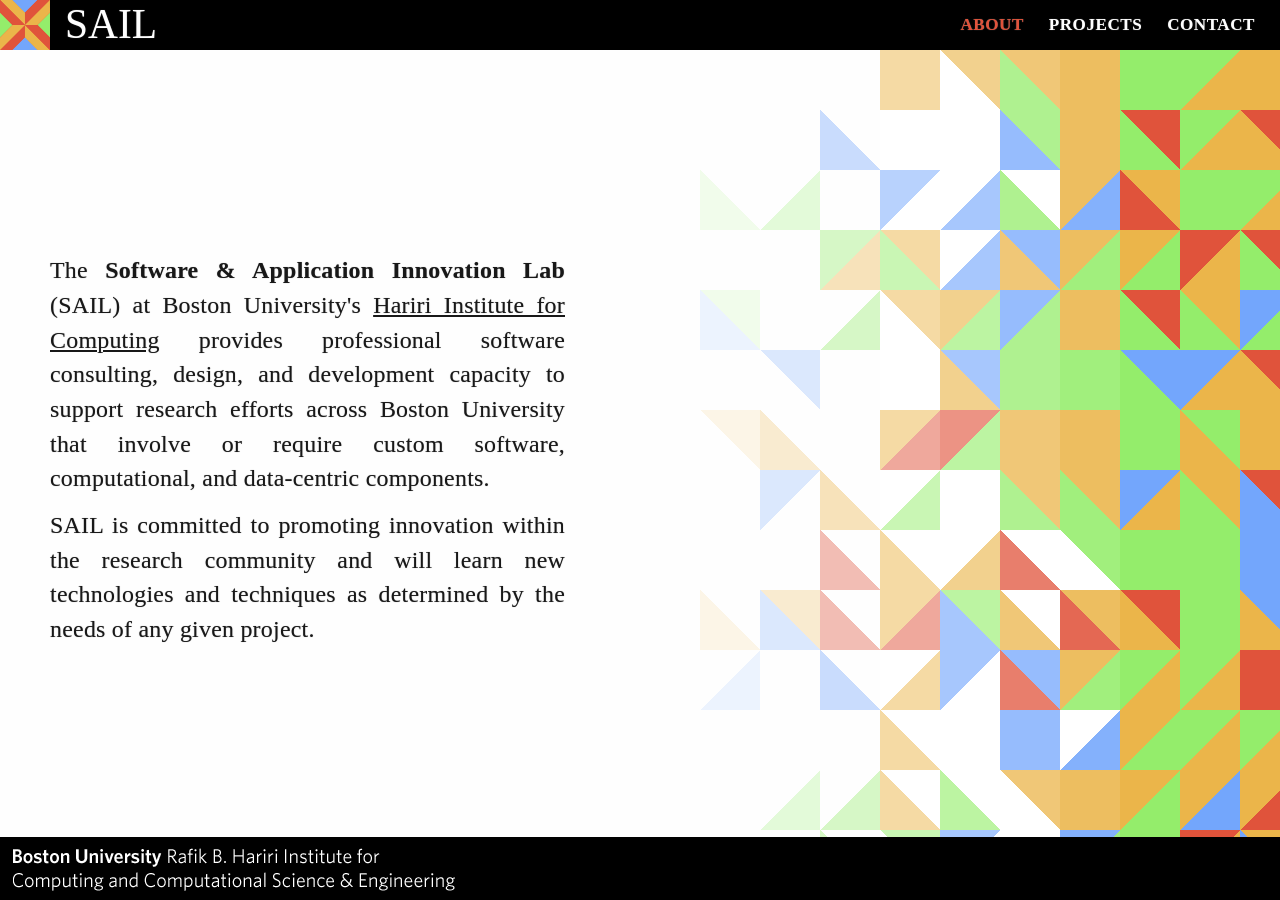
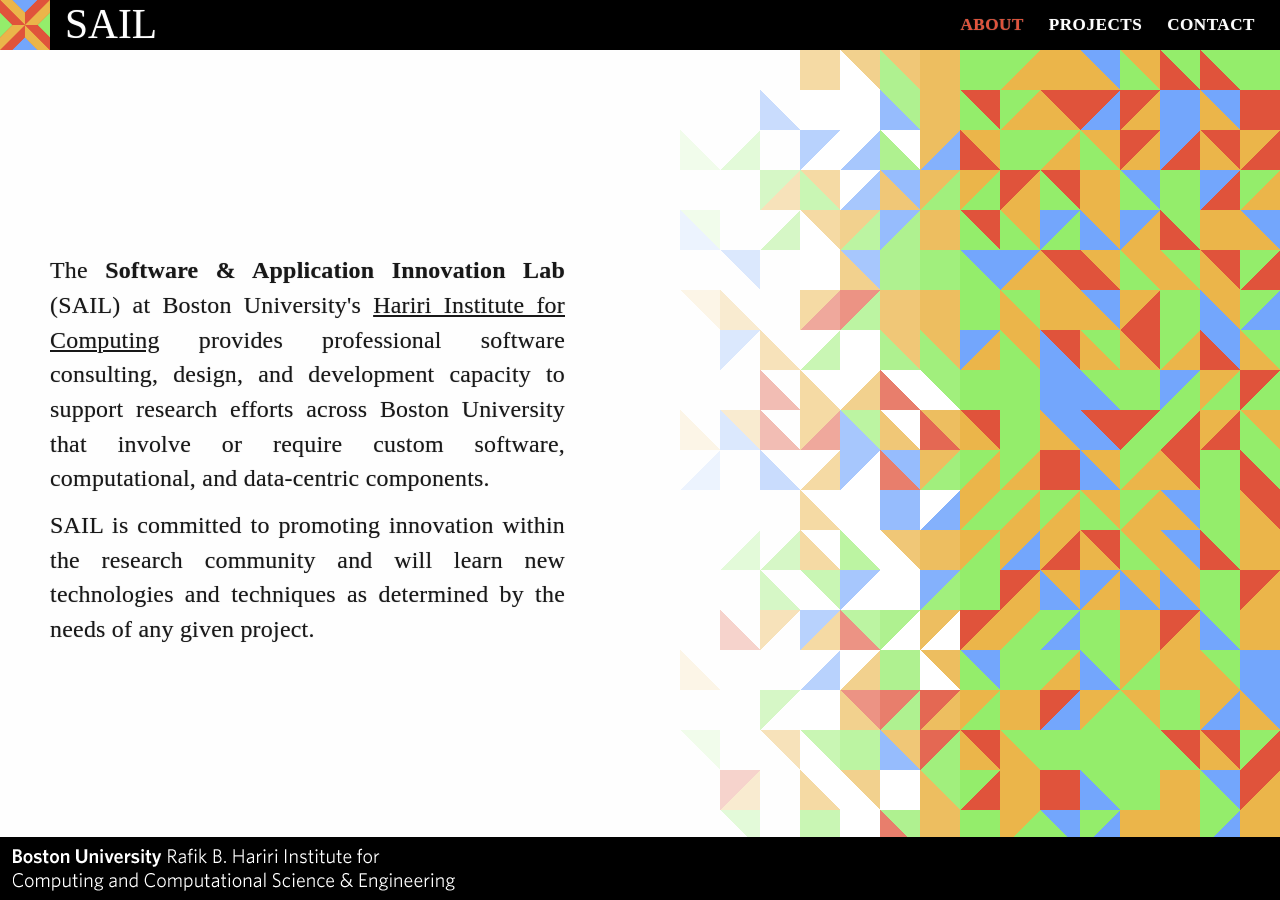
Before and after one commit to hicsail/hicsail.github.io, a Jekyll site: the page built from index.html, in a window 1280 px wide. Built offline with Jekyll 4.4.1, drawn with Linux system fonts in a browser that asks for light colours; some web fonts are replaced; Markdown is read by kramdown in place of the engine named in the settings; the list of posts is cut into pages by our own code.

Commit message:
More adjustments to SVG element sizing.

```diff
--- a/css/style.css
+++ b/css/style.css
@@ -360,10 +360,21 @@
 		height: calc(100vh - 100px);
 		margin-top: 50px;
 		float: right;
+        display:flex;
 	}
 
     .sright .row {
         overflow: hidden;
+        height:100%;
+        margin:0 auto;
+        padding:0;
+        display:flex;
+        align-items:stretch;
+    }
+
+    .sright .row .svg_wrapper {
+        display:flex;
+        align-items:stretch;
     }
 
 	.projectthumbs{
--- a/index.html
+++ b/index.html
@@ -12,9 +12,9 @@
                 </div>
             </div>
         </div>
-        <div class="sright" style="display:flex;">
-            <div class="row" style="height:100%; margin:0 auto; padding:0; display:flex; align-items:stretch;">
-                <div id="svg_one" class="col-md-9" style="display:flex; align-items:stretch;">
+        <div class="sright">
+            <div class="row">
+                <div id="svg_one" class="col-md-9 svg_wrapper">
                 </div>
             </div>
         </div>
@@ -31,7 +31,7 @@
         </div>
         <div class="sright projectthumbs">
             <div class="row">
-                 <div id="svg_two" class="col-md-9">
+                 <div id="svg_two" class="col-md-9 svg_wrapper">
                  </div>
             </div>
         </div>
@@ -64,7 +64,7 @@
         </div>
         <div class="sright personthumbs">
             <div class="row">
-                 <div id="svg_three" class="col-md-9">
+                 <div id="svg_three" class="col-md-9 svg_wrapper">
                  </div>
             </div>
         </div>
--- a/js/generator.js
+++ b/js/generator.js
@@ -16,7 +16,9 @@
     var svg = d3.select('#' + id)
       .html('') // Empty HTML first, parameters might have changed.
       .append('svg')
-      .attr('width', '100%')
+      .attr('viewBox', '0 0 1700 1200')
+      .attr('preserveAspectRatio', 'xMinYMin slice')
+      .attr('height', '100%')
       .attr('height', '100%')
       // Crisp edges makes sure the aliasing doesn't produce a thin line in between triangles
       // Fixes need for 1 px overlap hack
```
